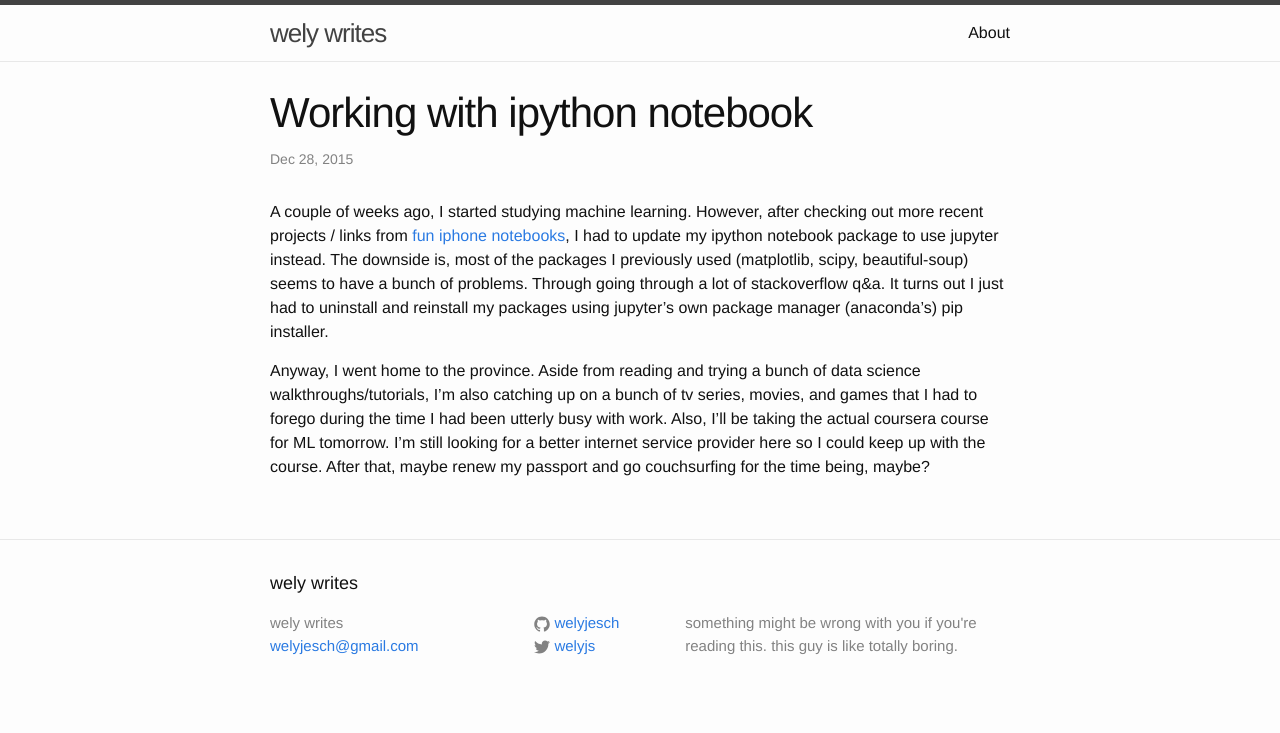
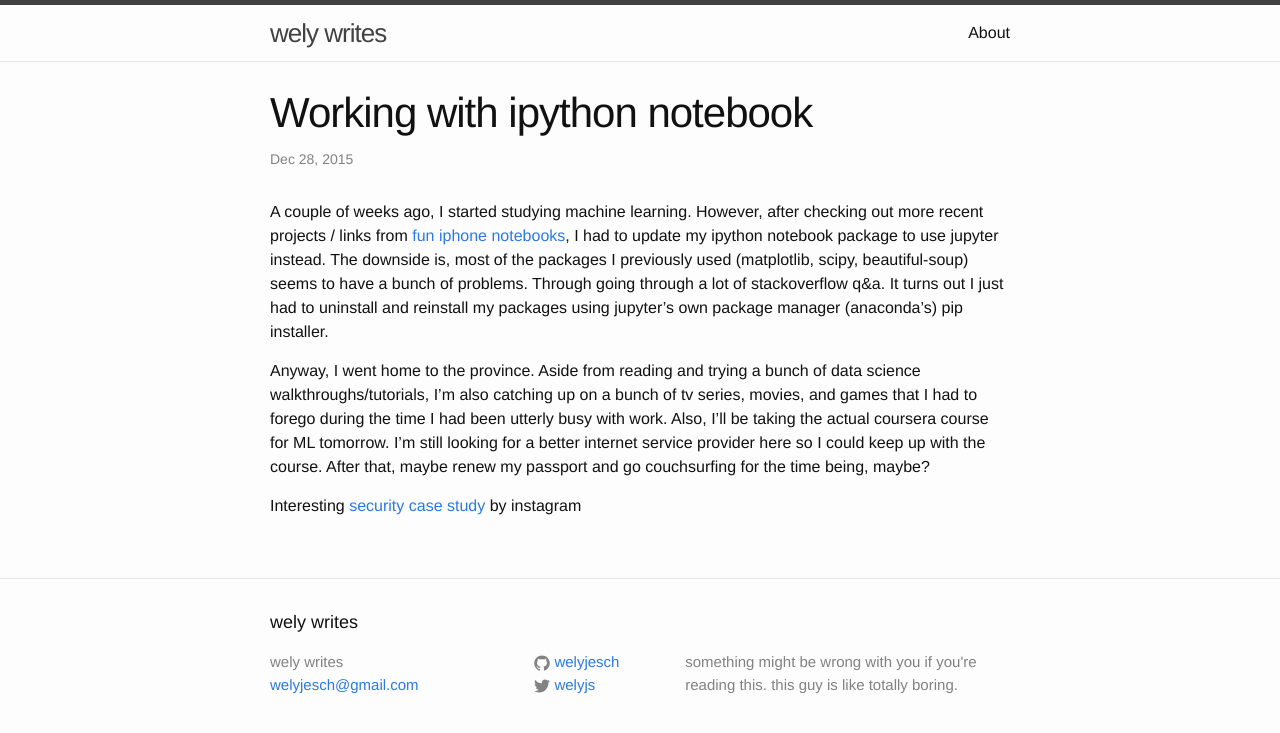
Before and after one commit to welyjesch/welyjesch.github.io, a Jekyll site: the page built from _posts/2015-12-28-working-with-ipython.markdown, in a window 1280 px wide. Shown: the top 733 px of the page. Built offline with Jekyll 4.4.1, drawn with Linux system fonts in a browser that asks for light colours.

Commit message:
add instagram link

```diff
--- a/_posts/2015-12-28-working-with-ipython.markdown
+++ b/_posts/2015-12-28-working-with-ipython.markdown
@@ -8,4 +8,7 @@ A couple of weeks ago, I started studying machine learning. However, after check
 
 Anyway, I went home to the province. Aside from reading and trying a bunch of data science walkthroughs/tutorials, I'm also catching up on a bunch of tv series, movies, and games that I had to forego during the time I had been utterly busy with work. Also, I'll be taking the actual coursera course for ML tomorrow. I'm still looking for a better internet service provider here so I could keep up with the course. After that, maybe renew my passport and go couchsurfing for the time being, maybe?
 
+Interesting [security case study][instagramcasestudy] by instagram
+
 [pythonnotebooks]: https://github.com/ipython/ipython/wiki/A-gallery-of-interesting-IPython-Notebooks
+[instagramcasestudy]: https://summitroute.com/blog/2015/12/24/instagram_bounty_case_study_for_defense/
```
